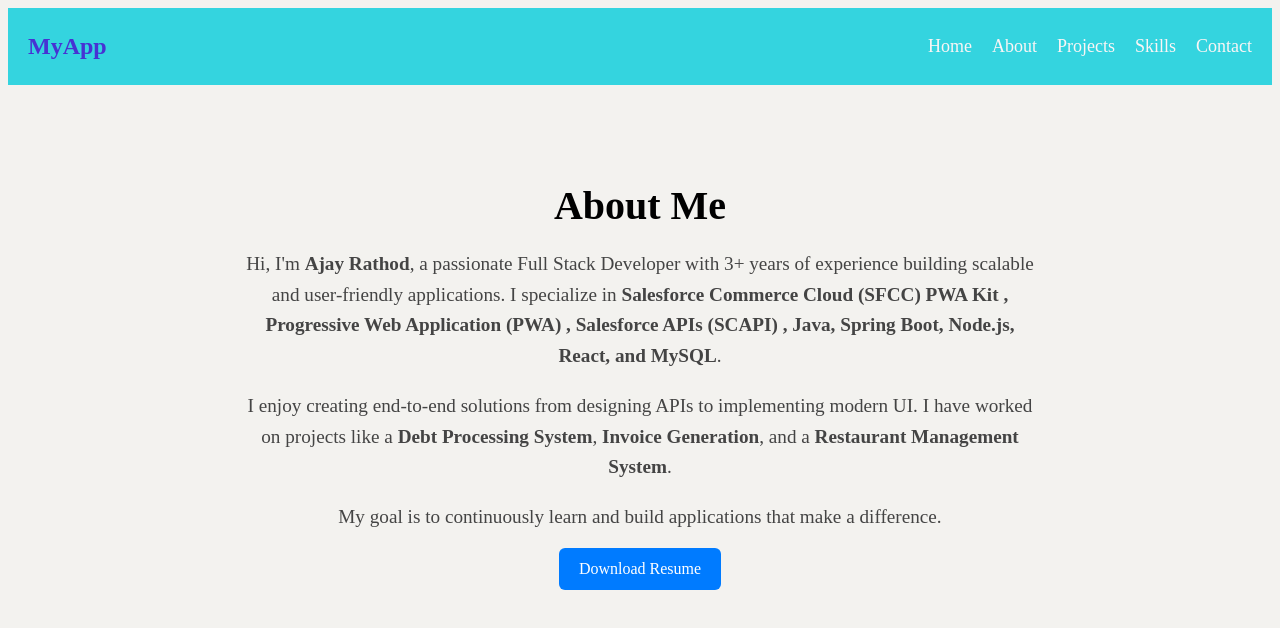
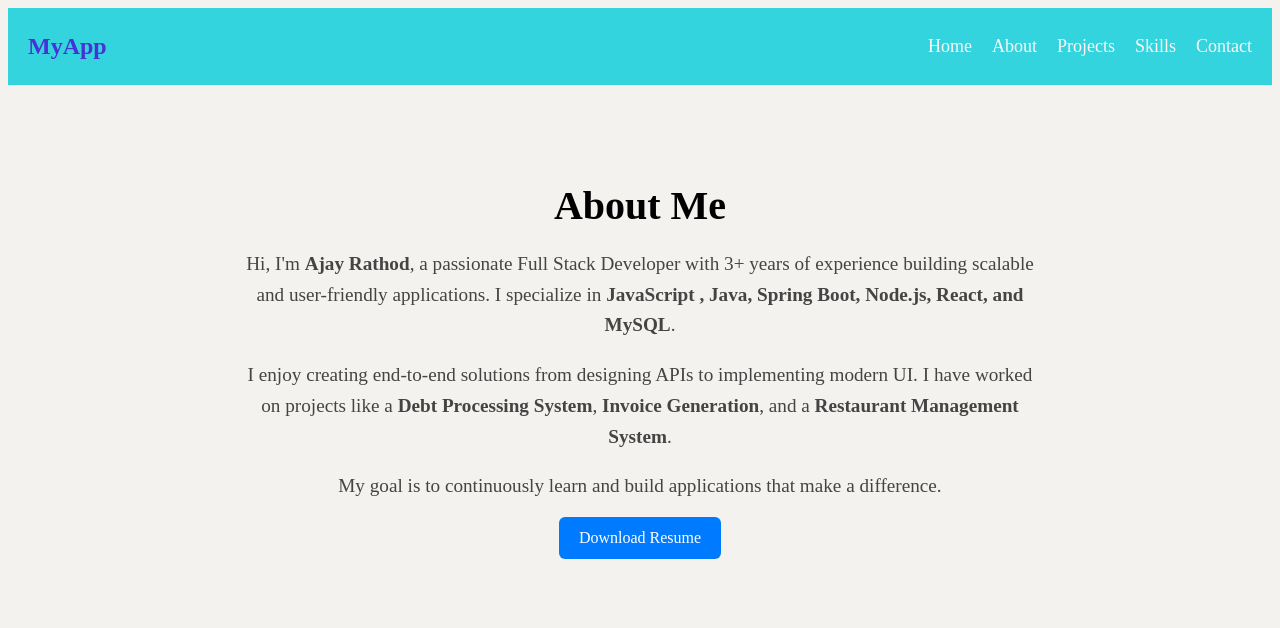
Before and after one commit to theproblemscreator/frontend, a React (Vite) app: page /about in a window 1280 px wide. Shown: the top 628 px of the page. Built offline with nearby package versions, Linux system fonts and the light colour scheme.

Commit message:
Remove somes changes

```diff
--- a/src/component/About.jsx
+++ b/src/component/About.jsx
@@ -8,8 +8,7 @@ const About = () => {
 
       <p>
         Hi, I'm <strong>Ajay Rathod</strong>, a passionate Full Stack Developer with 3+ years of
-        experience building scalable and user-friendly applications. I specialize in
-        <strong> Salesforce Commerce Cloud (SFCC) PWA Kit , Progressive Web Application (PWA) , Salesforce APIs (SCAPI) , Java, Spring Boot, Node.js, React, and MySQL</strong>.
+        experience building scalable and user-friendly applications. I specialize in <strong> JavaScript , Java, Spring Boot, Node.js, React, and MySQL</strong>.
       </p>
       <p>
         I enjoy creating end-to-end solutions from designing APIs to implementing modern UI. I have worked on projects
--- a/src/component/Home.jsx
+++ b/src/component/Home.jsx
@@ -10,7 +10,7 @@ const Home = () => {
         Hi, I'm <TypingAnimation /> 👋
       </h1>
       <p>
-        I build scalable web apps using  SFCC, PWA, SCAPI ,Java, Spring Boot, Node.js, React, and
+        I build scalable web apps using JaaScript ,Java, Spring Boot, Node.js, React, and
         MySQL.
       </p>
     </div>
--- a/src/component/Skills.jsx
+++ b/src/component/Skills.jsx
@@ -1,7 +1,7 @@
 import React from "react";
 
 const Skills = () => {
-  const frontend = ["HTML", "CSS", "JavaScript", "React","Salesforce"];
+  const frontend = ["HTML", "CSS", "JavaScript", "React"];
   const backend = ["Node.js", "Express.js", "Passport.js", "Java", "Spring Boot"];
   const tools = ["Visual Studio", "Eclipse", "Postman", "Swagger"];
   const others = ["Redux", "MySQL", "MongoDB", "JPA"];
```
